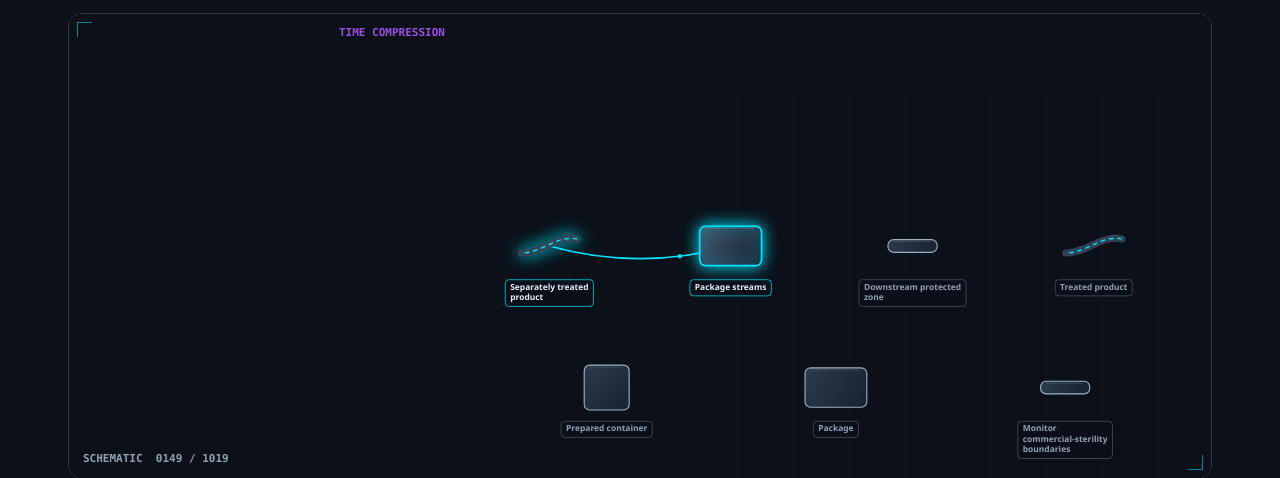
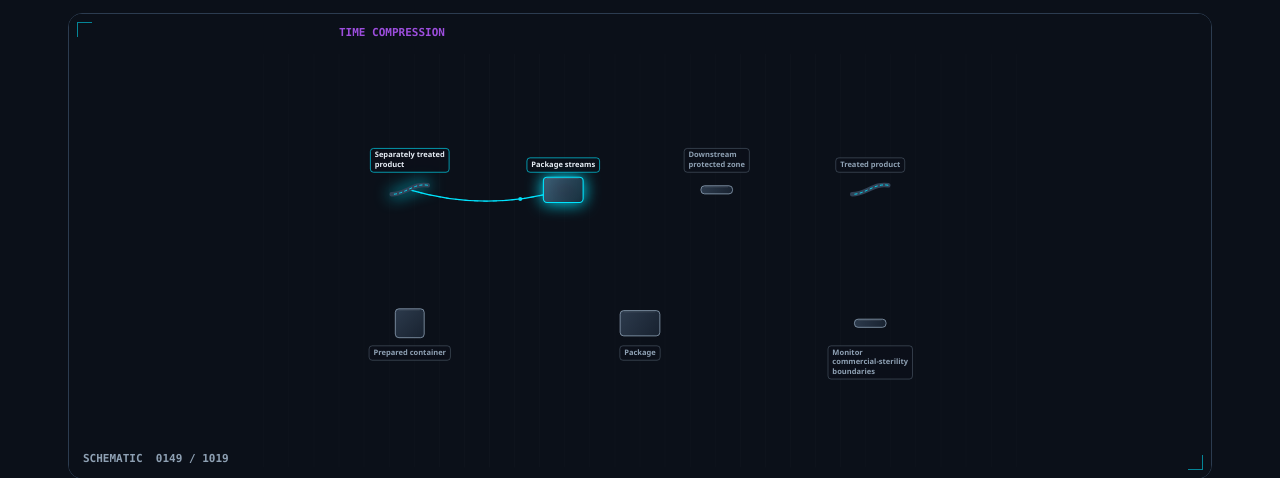
Before and after one commit to mizcausevic-dev/aseptic-product-filler-explainer, a plain HTML site: page index.html in a window 1280 px wide. Shown: the part 333-811 px from the top of the page. Drawn offline with Linux system fonts and the light colour scheme.

Commit message:
Spread schematic parts so labels no longer overlap.

```diff
--- a/engine.js
+++ b/engine.js
@@ -1141,15 +1141,7 @@
     }
     var a = cen(prev);
     var b = cen(nodes);
-    var e = si === 0 ? smooth(Math.min(1, local / 0.45)) : smooth(Math.min(1, local / 0.32));
-    var z1 = si === 4 ? 1.02 : 1.12;
-    var z0 = si === 0 ? 1.0 : 1.06;
-    return {
-      x: a.x + (b.x - a.x) * e,
-      y: a.y + (b.y - a.y) * e,
-      z: z0 + (z1 - z0) * e,
-      si: si
-    };
+    return { x: 0.5, y: 0.48, z: 1, si: si };
   }
 
   function drawSilhouette(ctx, kind) {
@@ -1195,15 +1187,17 @@
 
   function drawLabel(ctx, node, p, on) {
     ctx.font = "600 12px ui-sans-serif, Segoe UI, sans-serif";
-    var lines = wrap(ctx, node.label, 148);
+    var lines = wrap(ctx, node.label, 128);
     var w = 0;
     var i;
     for (i = 0; i < lines.length; i++) w = Math.max(w, ctx.measureText(lines[i]).width);
-    w = Math.min(156, w + 14);
+    w = Math.min(136, w + 14);
     var h = lines.length * 15 + 8;
+    var above = node.y < 0.45;
     var lx = p.x - w / 2;
-    var ly = p.y + 48;
-    if (ly + h > 680) ly = p.y - 48 - h;
+    var ly = above ? p.y - 28 - h : p.y + 36;
+    if (lx < 28) lx = 28;
+    if (lx + w > 1172) lx = 1172 - w;
     ctx.fillStyle = "rgba(11,16,25,.86)";
     roundRect(ctx, lx, ly, w, h, 5);
     ctx.fill();
@@ -1257,6 +1251,7 @@
     var accent = roleColor(node.role);
     ctx.save();
     ctx.translate(p.x, p.y);
+    ctx.scale(0.72, 0.72);
     if (on) {
       ctx.shadowColor = accent;
       ctx.shadowBlur = 16;
```
Also changed, not shown: index.html (+1 -1 lines), scene.json (+10 -10 lines).
